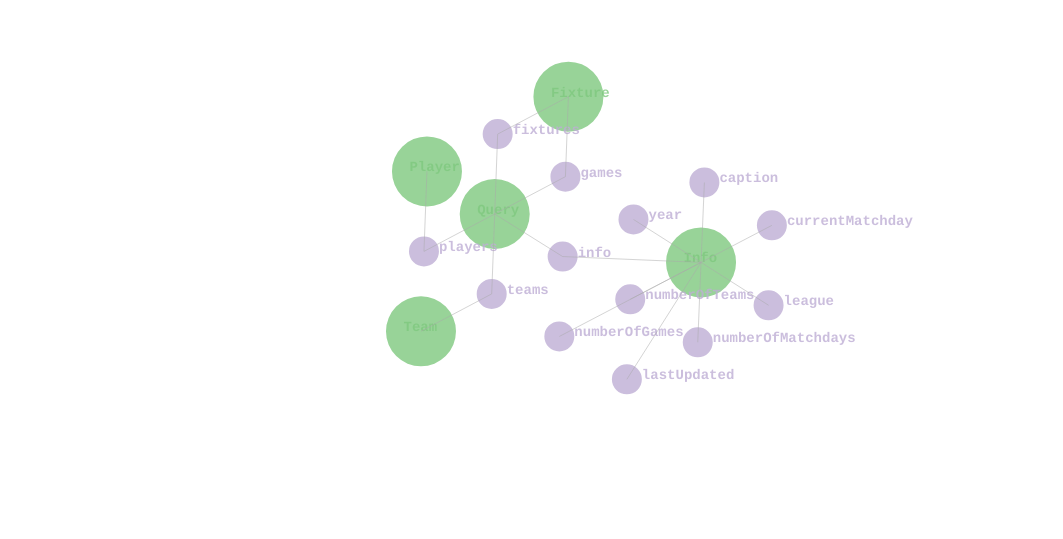
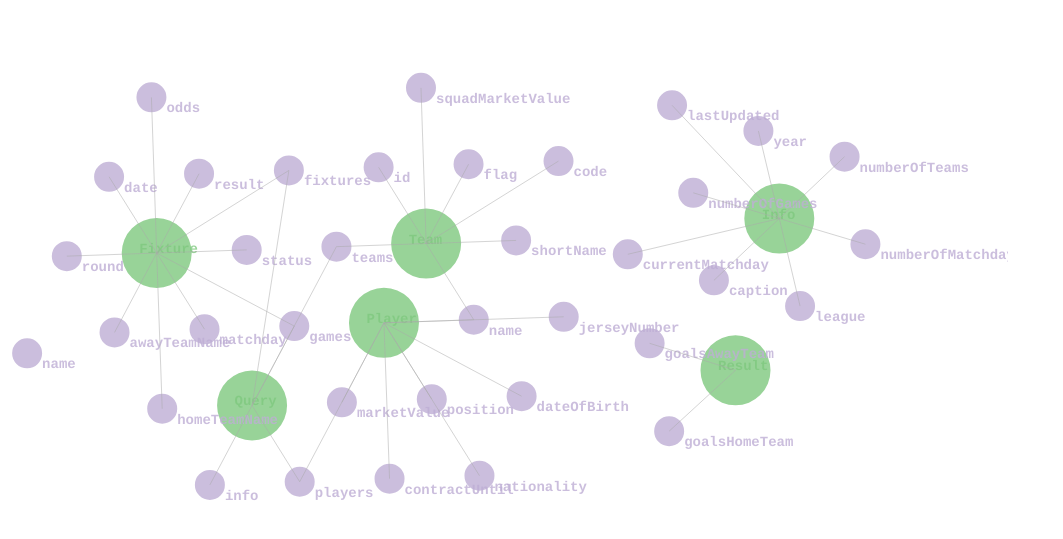
Before and after one commit to mzyau/d3sample, a website: page index.html in a window 1280 px wide. Shown: the part 61-600 px from the top of the page, without its empty margins (0-1063 px from the left). Drawn offline with nearby package versions, Linux system fonts and the light colour scheme.

Commit message:
Updated middleware to generate a D3 JSON file from a cleaned Schema, but still need to resolve why info field under Query doesn't reference Info Type and how to handle fields under different Types with the same name (e.g. name under Team and Player)

```diff
--- /dev/null
+++ b/d3schema.json
@@ -0,0 +1,334 @@
+{
+  "nodes": [
+    {
+      "name": "Query",
+      "type": "Type"
+    },
+    {
+      "name": "info",
+      "type": "field"
+    },
+    {
+      "name": "teams",
+      "type": "field"
+    },
+    {
+      "name": "players",
+      "type": "field"
+    },
+    {
+      "name": "games",
+      "type": "field"
+    },
+    {
+      "name": "fixtures",
+      "type": "field"
+    },
+    {
+      "name": "Info",
+      "type": "Type"
+    },
+    {
+      "name": "caption",
+      "type": "field"
+    },
+    {
+      "name": "league",
+      "type": "field"
+    },
+    {
+      "name": "year",
+      "type": "field"
+    },
+    {
+      "name": "currentMatchday",
+      "type": "field"
+    },
+    {
+      "name": "numberOfMatchdays",
+      "type": "field"
+    },
+    {
+      "name": "numberOfTeams",
+      "type": "field"
+    },
+    {
+      "name": "numberOfGames",
+      "type": "field"
+    },
+    {
+      "name": "lastUpdated",
+      "type": "field"
+    },
+    {
+      "name": "Team",
+      "type": "Type"
+    },
+    {
+      "name": "id",
+      "type": "field"
+    },
+    {
+      "name": "name",
+      "type": "field"
+    },
+    {
+      "name": "code",
+      "type": "field"
+    },
+    {
+      "name": "shortName",
+      "type": "field"
+    },
+    {
+      "name": "squadMarketValue",
+      "type": "field"
+    },
+    {
+      "name": "flag",
+      "type": "field"
+    },
+    {
+      "name": "Player",
+      "type": "Type"
+    },
+    {
+      "name": "name",
+      "type": "field"
+    },
+    {
+      "name": "position",
+      "type": "field"
+    },
+    {
+      "name": "jerseyNumber",
+      "type": "field"
+    },
+    {
+      "name": "dateOfBirth",
+      "type": "field"
+    },
+    {
+      "name": "nationality",
+      "type": "field"
+    },
+    {
+      "name": "contractUntil",
+      "type": "field"
+    },
+    {
+      "name": "marketValue",
+      "type": "field"
+    },
+    {
+      "name": "Fixture",
+      "type": "Type"
+    },
+    {
+      "name": "date",
+      "type": "field"
+    },
+    {
+      "name": "status",
+      "type": "field"
+    },
+    {
+      "name": "matchday",
+      "type": "field"
+    },
+    {
+      "name": "homeTeamName",
+      "type": "field"
+    },
+    {
+      "name": "awayTeamName",
+      "type": "field"
+    },
+    {
+      "name": "result",
+      "type": "field"
+    },
+    {
+      "name": "odds",
+      "type": "field"
+    },
+    {
+      "name": "round",
+      "type": "field"
+    },
+    {
+      "name": "Result",
+      "type": "Type"
+    },
+    {
+      "name": "goalsHomeTeam",
+      "type": "field"
+    },
+    {
+      "name": "goalsAwayTeam",
+      "type": "field"
+    }
+  ],
+  "links": [
+    {
+      "source": "Query",
+      "target": "info"
+    },
+    {
+      "source": "teams",
+      "target": "Team"
+    },
+    {
+      "source": "Query",
+      "target": "teams"
+    },
+    {
+      "source": "players",
+      "target": "Player"
+    },
+    {
+      "source": "Query",
+      "target": "players"
+    },
+    {
+      "source": "games",
+      "target": "Fixture"
+    },
+    {
+      "source": "Query",
+      "target": "games"
+    },
+    {
+      "source": "fixtures",
+      "target": "Fixture"
+    },
+    {
+      "source": "Query",
+      "target": "fixtures"
+    },
+    {
+      "source": "Info",
+      "target": "caption"
+    },
+    {
+      "source": "Info",
+      "target": "league"
+    },
+    {
+      "source": "Info",
+      "target": "year"
+    },
+    {
+      "source": "Info",
+      "target": "currentMatchday"
+    },
+    {
+      "source": "Info",
+      "target": "numberOfMatchdays"
+    },
+    {
+      "source": "Info",
+      "target": "numberOfTeams"
+    },
+    {
+      "source": "Info",
+      "target": "numberOfGames"
+    },
+    {
+      "source": "Info",
+      "target": "lastUpdated"
+    },
+    {
+      "source": "Team",
+      "target": "id"
+    },
+    {
+      "source": "Team",
+      "target": "name"
+    },
+    {
+      "source": "Team",
+      "target": "code"
+    },
+    {
+      "source": "Team",
+      "target": "shortName"
+    },
+    {
+      "source": "Team",
+      "target": "squadMarketValue"
+    },
+    {
+      "source": "Team",
+      "target": "flag"
+    },
+    {
+      "source": "Player",
+      "target": "name"
+    },
+    {
+      "source": "Player",
+      "target": "position"
+    },
+    {
+      "source": "Player",
+      "target": "jerseyNumber"
+    },
+    {
+      "source": "Player",
+      "target": "dateOfBirth"
+    },
+    {
+      "source": "Player",
+      "target": "nationality"
+    },
+    {
+      "source": "Player",
+      "target": "contractUntil"
+    },
+    {
+      "source": "Player",
+      "target": "marketValue"
+    },
+    {
+      "source": "Fixture",
+      "target": "date"
+    },
+    {
+      "source": "Fixture",
+      "target": "status"
+    },
+    {
+      "source": "Fixture",
+      "target": "matchday"
+    },
+    {
+      "source": "Fixture",
+      "target": "homeTeamName"
+    },
+    {
+      "source": "Fixture",
+      "target": "awayTeamName"
+    },
+    {
+      "source": "Fixture",
+      "target": "result"
+    },
+    {
+      "source": "Fixture",
+      "target": "odds"
+    },
+    {
+      "source": "Fixture",
+      "target": "round"
+    },
+    {
+      "source": "Result",
+      "target": "goalsHomeTeam"
+    },
+    {
+      "source": "Result",
+      "target": "goalsAwayTeam"
+    }
+  ]
+}
--- a/data/worldcupd3.json
+++ b/data/worldcupd3.json
@@ -3,19 +3,19 @@
   [
     {
       "name": "Query",
-      "type": "table"
+      "type": "Type"
     },
     {
       "name": "Team",
-      "type": "table"
+      "type": "Type"
     },
     {
       "name": "Player",
-      "type": "table"
+      "type": "Type"
     },
     {
       "name": "Fixture",
-      "type": "table"
+      "type": "Type"
     },
     {
       "name": "info",
@@ -44,7 +44,7 @@
     },
     {
       "name": "Info",
-      "type": "table"
+      "type": "Type"
     },
     {
       "name": "caption",
--- a/index.html
+++ b/index.html
@@ -39,11 +39,11 @@
       .force("x", d3.forceX(width/2)) //determines where the center of simulation is; instead of width/2 can replace with a function
       // that returns e.g. d.party (which will group the nodes by their party)
       .force("y", d3.forceY(height/2))
-      .force("charge", d3.forceManyBody().strength(-70))
+      .force("charge", d3.forceManyBody().strength(-30))
       .force("link", d3.forceLink()
         .id(function (d) { return d.name; })); // links in graph require source to be an index of the nodes graph, so this tells the links how to find the "name"
 
-  d3.json("./data/worldcupd3.json")
+  d3.json("d3schema.json")
     .then(function(graph) {
       simulation
         .nodes(graph.nodes)
@@ -85,8 +85,8 @@
     ctx.fillStyle = color(d.type); // attribute that contains the party
     ctx.font = "normal normal 900 14px Courier";
     ctx.moveTo(d.x, d.y); // move the cursor to coordinates x and y of given d
-    // factor will center the text if in a table node
-    if (d.type === "table") {
+    // factor will center the text if in a Type node
+    if (d.type === "Type") {
       r = 35;
       factor_x = -0.5;
       factor_y = 0;
@@ -94,9 +94,9 @@
     else {
       r = 15;
       factor_x = 1;
-      factor_y
+      factor_y = 1;
     }
-    simulation.force("collide", d3.forceCollide(r+ 25)) // don't want nodes to collide
+    simulation.force("collide", d3.forceCollide(r+30)) // don't want nodes to collide
     ctx.arc(d.x, d.y, r, 0, 2 * Math.PI); // arc draws a circle centered at [x,y] with radius starting from 0, radius of 6 for node circles
     ctx.fillText(d.name, d.x + r*factor_x, d.y + r*factor_y);
     ctx.fill(); // will tell the canvas to draw everything
--- a/server.js
+++ b/server.js
@@ -11,7 +11,7 @@ app.get('/', (req, res, next) => {
 
 // Gets the schema as a JSON file by fetching from the client-provided graphQL endpoint
 app.get('/getschema', controller.getSchema, controller.convertSchema, (req,res, next) => {
-  res.status(200).json(res.locals.schema);
+  res.sendStatus(200);
 });
 
 app.listen(PORT, () => console.log(`Listening on PORT ${PORT}`));
```
Also changed, not shown: controllers.js (+52 -9 lines).
